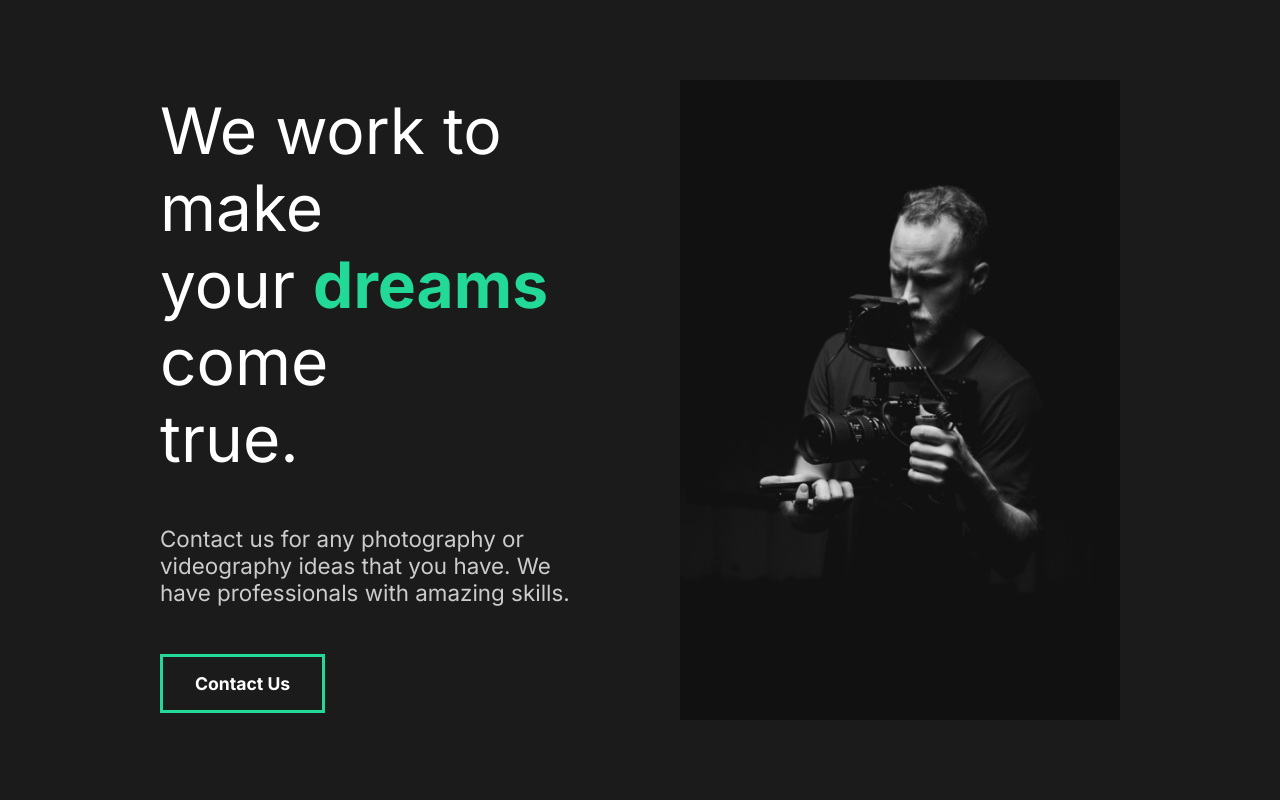
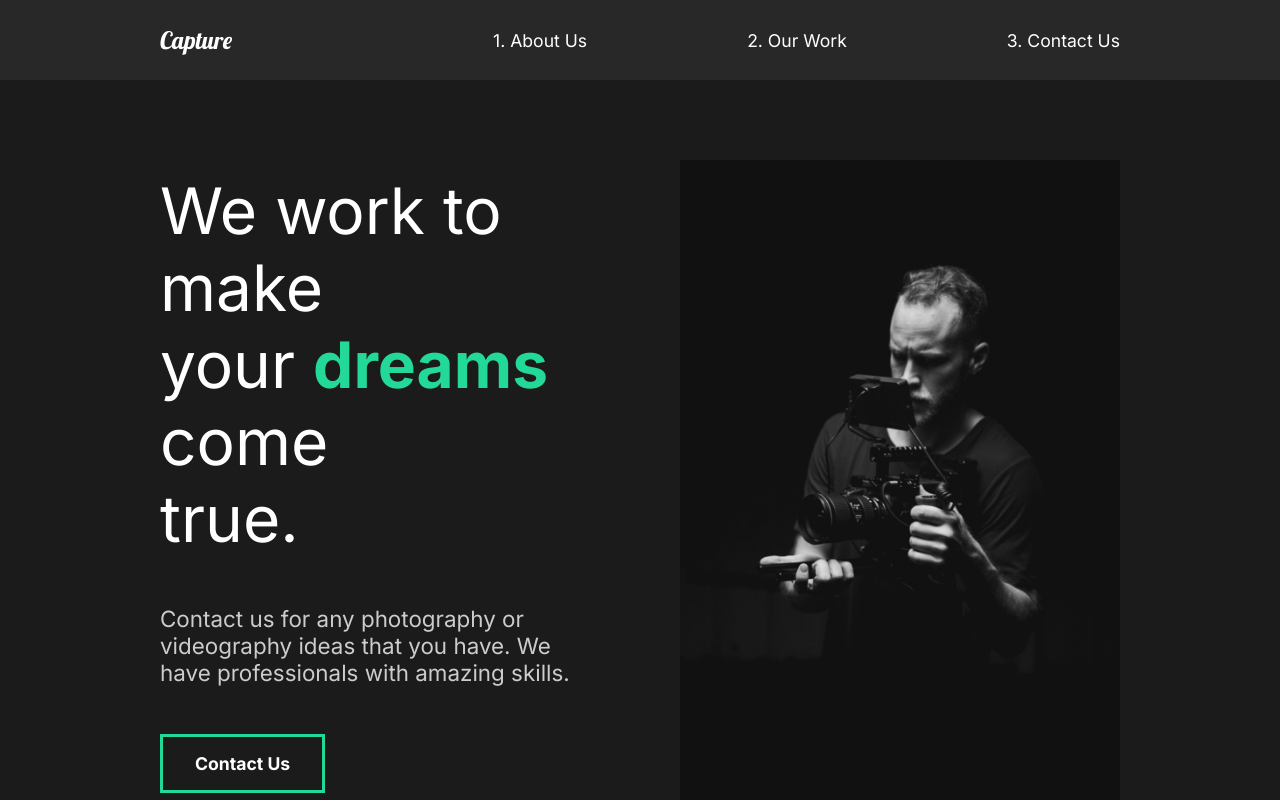
Before and after one commit to Anubhavjoshi040/react-capture-portfolio, a React (Create React App) app: page / in a window 1280 px wide. Shown: the top 800 px of the page. Built offline with nearby package versions, Linux system fonts and the light colour scheme.

Commit message:
8. Created Nav

```diff
--- a/src/App.js
+++ b/src/App.js
@@ -3,11 +3,13 @@
 import GlobalStyle from './components/GlobalStyle';
 //Import pages
 import AboutUs from './pages/AboutUs';
+import Nav from './components/Nav';
 
 function App() {
   return (
     <div className="App">
       <GlobalStyle />
+      <Nav />
       <AboutUs />
     </div>
   );
--- /dev/null
+++ b/src/components/Nav.js
@@ -0,0 +1,50 @@
+import React from 'react';
+import styled from 'styled-components';
+
+const Nav = () => {
+    return(
+        <StyledNav>
+            <h1><a id="logo" href="#">Capture</a></h1>
+            <ul>
+                <li>
+                    <a href="#">1. About Us</a>
+                </li>
+                <li>
+                    <a href="#">2. Our Work</a>
+                </li>
+                <li>
+                    <a href="#">3. Contact Us</a>
+                </li>
+            </ul>
+        </StyledNav>
+    )
+}
+
+const StyledNav = styled.nav`
+    min-height: 10vh;
+    display: flex;
+    margin: auto;
+    justify-content: space-between;
+    align-items: center;
+    padding: 1rem 10rem;
+    background: #282828;
+    a{
+        color: white;
+        text-decoration: none;
+    }
+    ul{
+        display: flex;
+        list-style: none;
+    }
+    #logo{
+        font-size: 1.5rem;
+        font-family: "Lobster", cursive;
+        font-weight: lighter;
+    }
+    li{
+        padding-left: 10rem;
+        position: relative;
+    }
+`;
+
+export default Nav;
```
Also changed, not shown: 1 other file (tests, documents, lock files or other folders).
